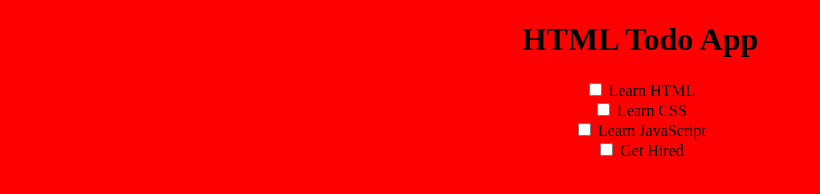
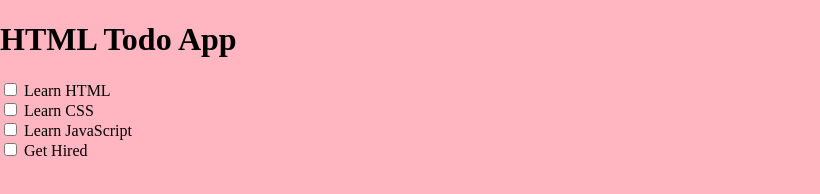
Before and after one commit to CKcrom91/TodoApp, a plain HTML site: page index.html in a window 1280 px wide. Shown: the whole page, without its empty margins (0-820 px from the left). Drawn offline with Linux system fonts and the light colour scheme.

Commit message:
change styling color

```diff
--- a/style.css
+++ b/style.css
@@ -1,6 +1,6 @@
 body {
 	margin: 0;
-	background: red;
-	text-align: center;
+	background: lightpink;
+
 
 }
```
